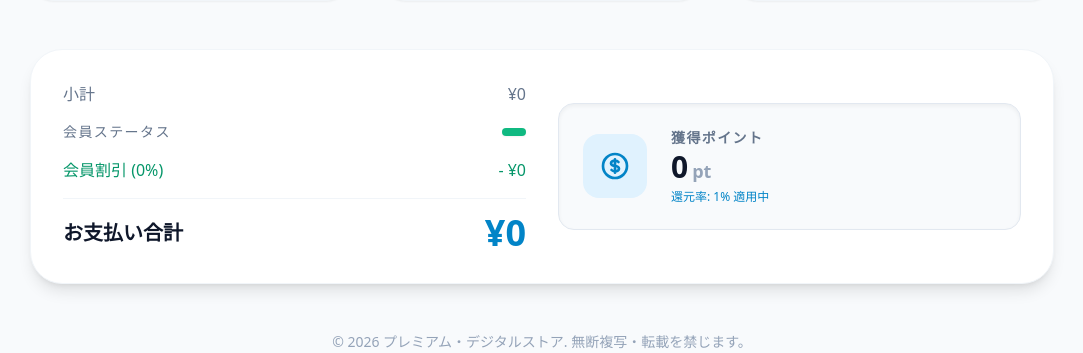
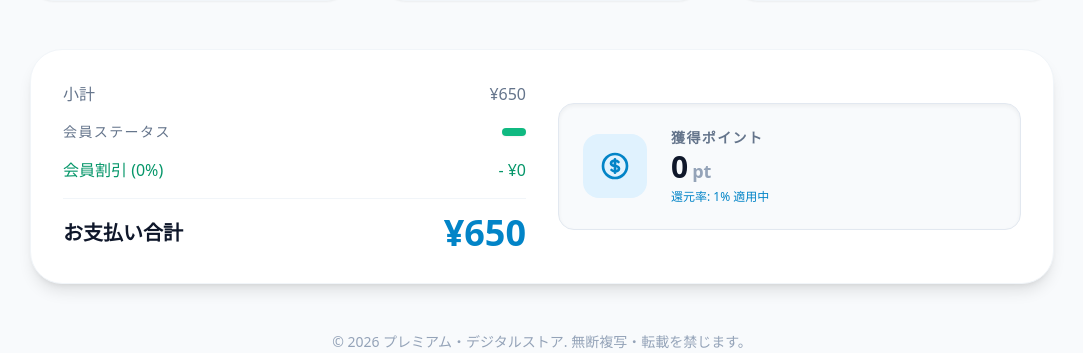
Before and after one commit to hina0629/PH31, a PHP site: page /06_calculate/order.php in a window 1280 px wide. Shown: the part 540-893 px from the top of the page, without its empty margins (98-1181 px from the left). Run offline with PHP 8.4, Linux system fonts and the light colour scheme; some libraries are stand-ins or nearby versions.

Commit message:
TODO: 通常合計価格

```diff
--- a/ph31_2026/06_calculate/order.php
+++ b/ph31_2026/06_calculate/order.php
@@ -58,8 +58,8 @@ $amount1 = $price1 * $quantity1;
 $amount2 = $price2 * $quantity2;
 $amount3 = $price3 * $quantity3;
 
-// 通常合計価格
-$total = 0;
+// TODO: 通常合計価格
+$total = $amount1 + $amount2 + $amount3;
 
 // 三項演算
 // TODO: 会員の場合、割引率を DISCOUNT_RATE に設定、そうでない場合 0
```
